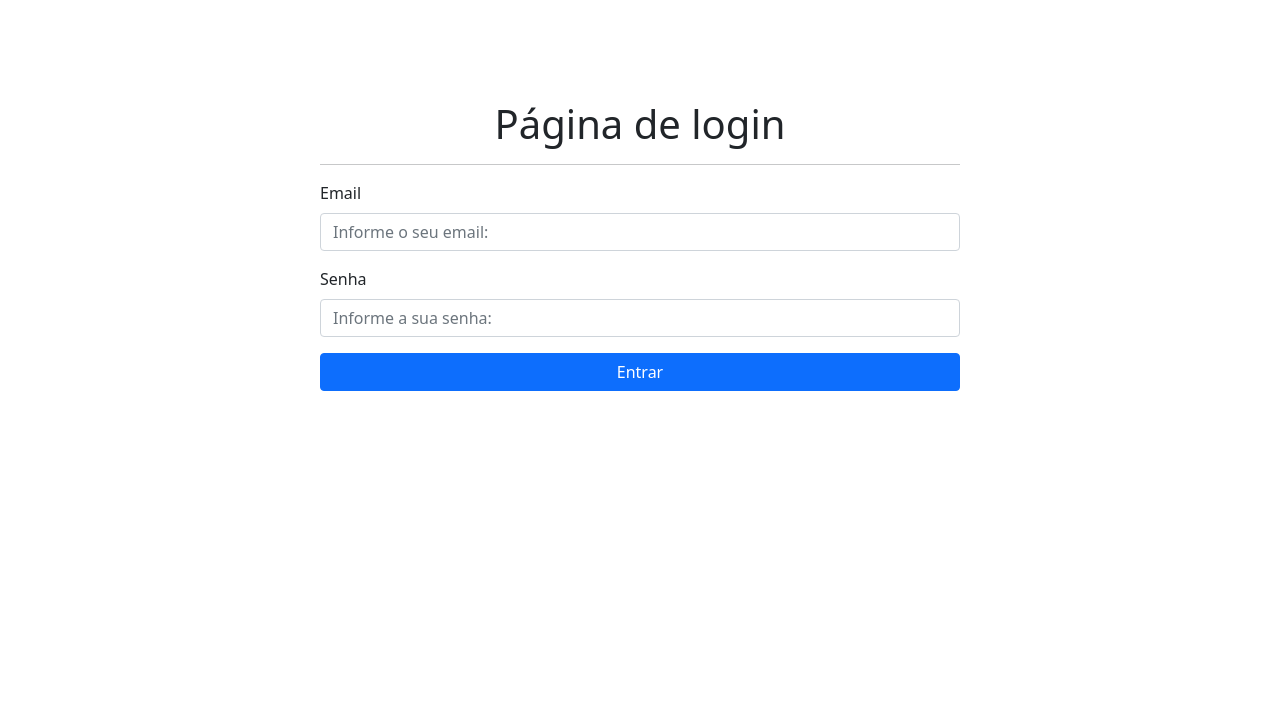
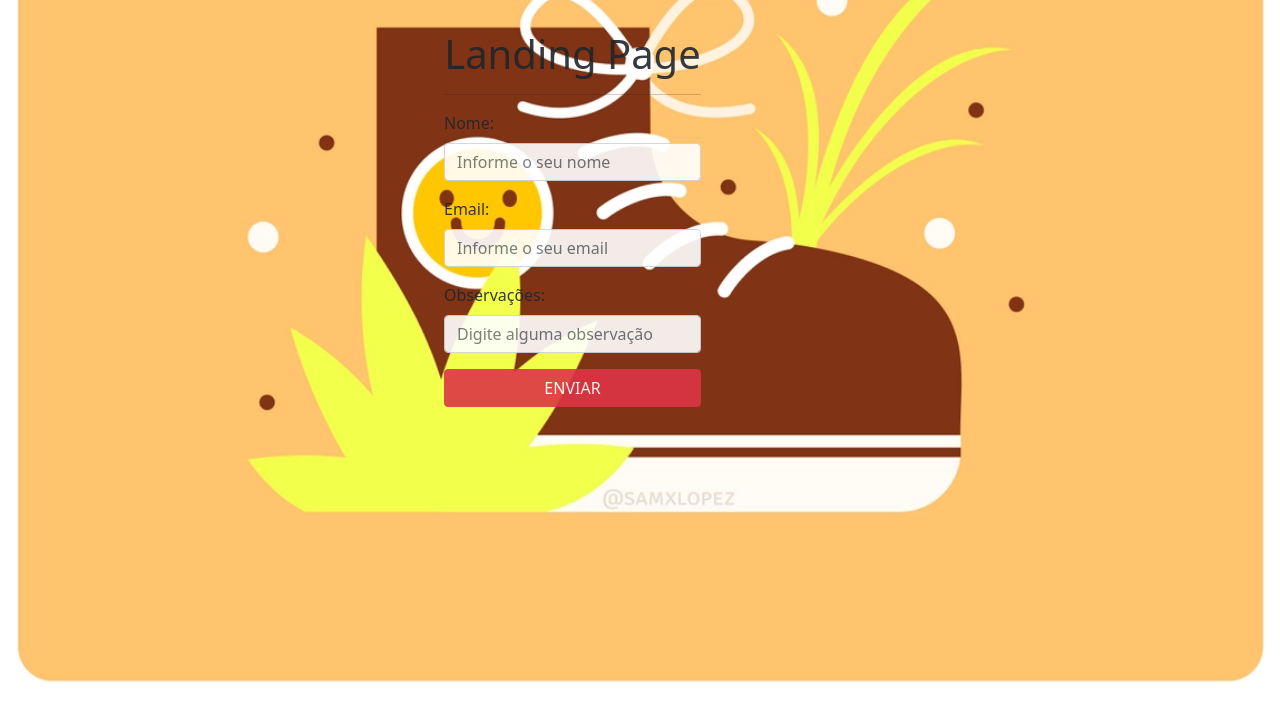
Before and after one commit to yan-rds/React-API, a React (Create React App) app: page / in a window 1280 px wide. Shown: the top 720 px of the page. Built offline with nearby package versions, Linux system fonts and the light colour scheme.

Commit message:
feat: Cadastrar Lead - API

```diff
--- a/src/App.css
+++ b/src/App.css
@@ -1,6 +1,15 @@
 .App{
     display: flex;
-    align-items: center;
+    align-items: right;
     justify-content: center;
-    margin-top: 100px;
+    margin: 30px 225px 30px 90px;
+    overflow: hidden;
+    opacity:0.9;
 }
+
+body{
+    background-size:100%;
+    background-image:url(img/logoLead.png) ;
+    background-Position: left;
+    background-Repeat: no-repeat;
+}
--- a/src/App.js
+++ b/src/App.js
@@ -1,13 +1,14 @@
 import react, {Component} from "react";
 import "./App.css"
-import Login from "./components/pages/Login";
+import Landing from "./components/pages/Landing";
+
 
 
 class App extends Component {
     render(){
         return(
             <div className="App">
-                <Login/>
+                <Landing/>
             </div>
         );
     }
--- a/src/components/pages/Landing/index.js
+++ b/src/components/pages/Landing/index.js
@@ -19,6 +19,36 @@ export default class Landing extends Component {
   };
 */
 
+constructor(props) {
+  super(props)
+  this.state = {
+      message : this.props.state?this.props.state.message: '',
+  };
+}
+
+saveLead = () => {
+  const url = "http://localhost:8080/leads";
+  const data = {
+      nome: this.nome,
+      email: this.email,
+      observacoes: this.observacoes,
+  };
+  const requestInfo = {
+      method: 'POST',
+      body: JSON.stringify(data),
+      headers: new Headers({
+          'Content-Type': 'application/json'
+      }),
+  };
+  fetch(url, requestInfo)
+  .then(response => {
+      if(!response.ok){
+        throw new Error("Tem algo errado")
+      }
+          console.log("Anotamos, obrigado!!.")
+  })
+}
+
   render() {
     return (
       <div>
@@ -26,22 +56,23 @@ export default class Landing extends Component {
         <hr />
         <Form>
           <FormGroup>
-            <Label for="name"> Nome: </Label>
-            <Input type="text" id="name" placeholder="Informe o seu nome" />
+            <Label for="nome"> Nome: </Label>
+            <Input type="text" id="nome" onChange={e => this.nome = e.target.value} placeholder="Informe o seu nome" />
           </FormGroup>
           <FormGroup>
             <Label for="email"> Email: </Label>
-            <Input type="text" id="email" placeholder="Informe o seu email" />
+            <Input type="text" id="email" onChange={e => this.email = e.target.value} placeholder="Informe o seu email" />
           </FormGroup>
           <FormGroup>
-            <Label for="observations"> Observações: </Label>
+            <Label for="observacoes"> Observações: </Label>
             <Input
               type="text"
-              id="observations"
+              id="observacoes"
+              onChange={e => this.observacoes = e.target.value}
               placeholder="Digite alguma observação"
             />
           </FormGroup>
-          <Button color="danger" block>
+          <Button color="danger" block onClick={this.saveLead}>
             {" "}
             ENVIAR
           </Button>
```
Also changed, not shown: src/img/logoLead.png (added), src/img/teste.png (added).
